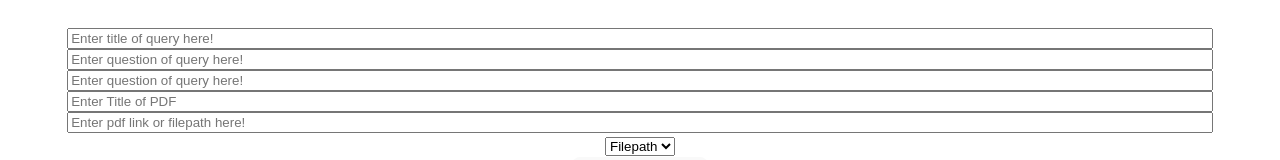
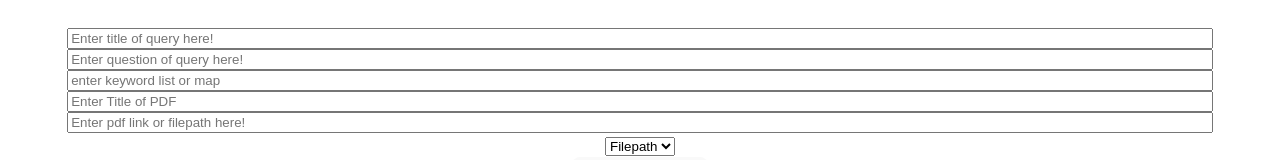
Before and after one commit to sbwest051/Projects, a React (Vite) app in the folder frontend/: page / in a window 1280 px wide. Shown: the part 631-791 px from the top of the page. Built offline with nearby package versions, Linux system fonts and the light colour scheme.

Commit message:
update label

```diff
--- a/frontend/src/components/QueryInput.tsx
+++ b/frontend/src/components/QueryInput.tsx
@@ -41,7 +41,7 @@ export function QueryInput({
       type="text"
       className="repl-command-box"
       value={value}
-      placeholder="Enter question of query here!"
+      placeholder="enter keyword list or map "
       onChange={(ev) => setValue(ev.target.value)}
       aria-label={ariaLabel}
       aria-description="enter keyword list or map "
```
